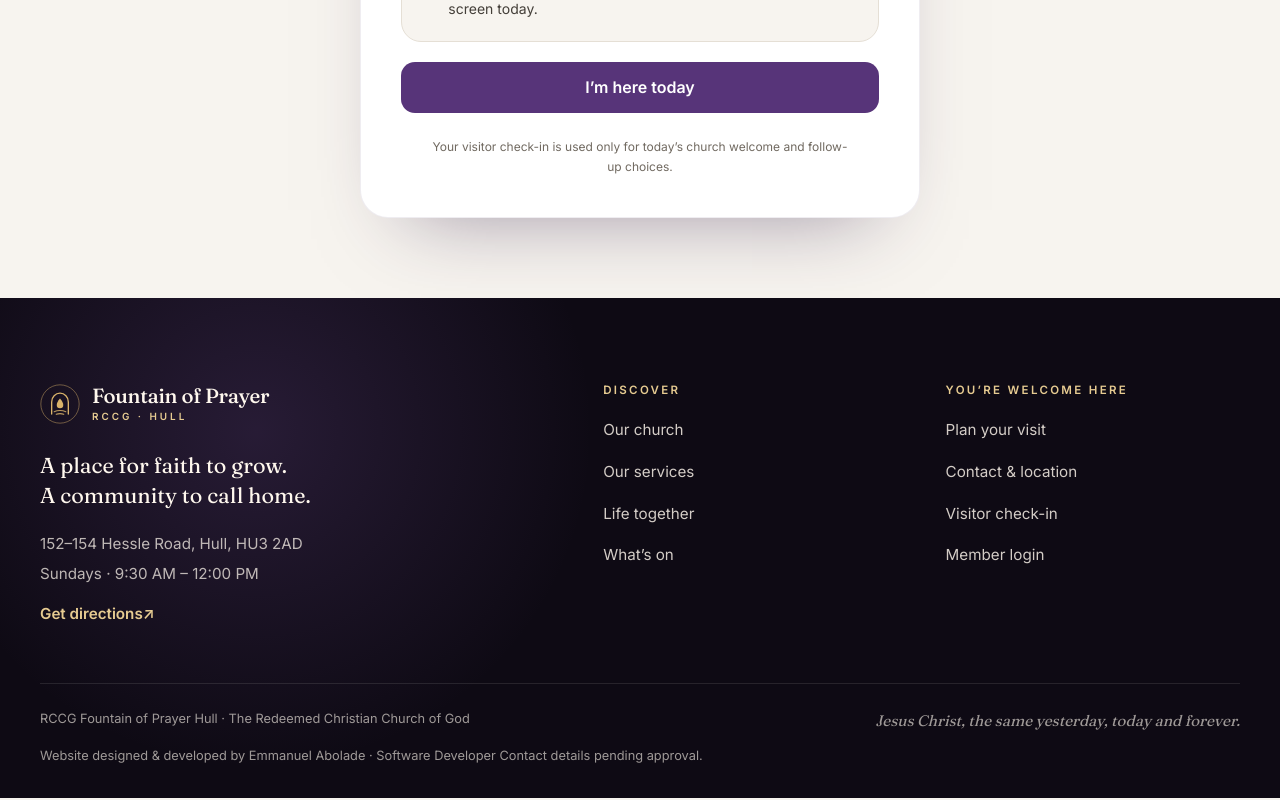
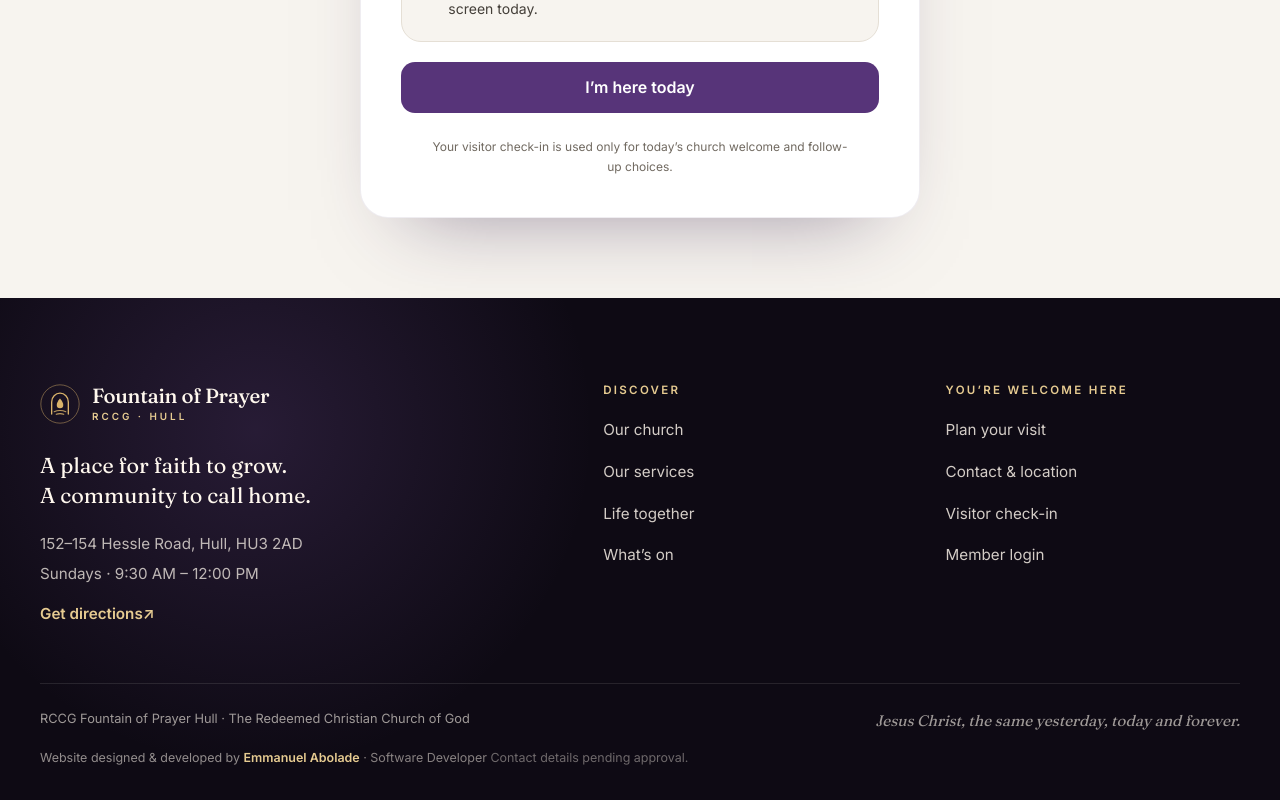
Before and after one commit to aboladvisuals/rccg-fountain-of-prayer-hull, a Next.js app: page /visit in a window 1280 px wide. Shown: the part 820-1620 px from the top of the page. Built offline with nearby package versions, Linux system fonts and the light colour scheme.

Commit message:
Style developer credit in Sanctuary Light footer

```diff
--- a/src/components/public/public.module.css
+++ b/src/components/public/public.module.css
@@ -1756,3 +1756,33 @@
     display: none;
   }
 }
+
+.developerCredit {
+  flex-basis: 100%;
+  margin: 0.25rem 0 0;
+  font-size: 0.78rem;
+  line-height: 1.5;
+  color: rgb(255 248 238 / 0.55);
+}
+.developerCreditName,
+.developerCreditLink {
+  color: var(--color-gold-300);
+  font-weight: 600;
+}
+.developerCreditLink {
+  text-decoration: underline;
+  text-underline-offset: 0.18em;
+}
+.developerCreditLink:hover {
+  color: #fff8ee;
+}
+.developerCreditTitle {
+  color: rgb(255 248 238 / 0.5);
+}
+.developerCreditPending {
+  color: rgb(255 248 238 / 0.4);
+}
+.developerCredit a:focus-visible {
+  outline: 2px solid var(--color-gold-300);
+  outline-offset: 3px;
+}
```
